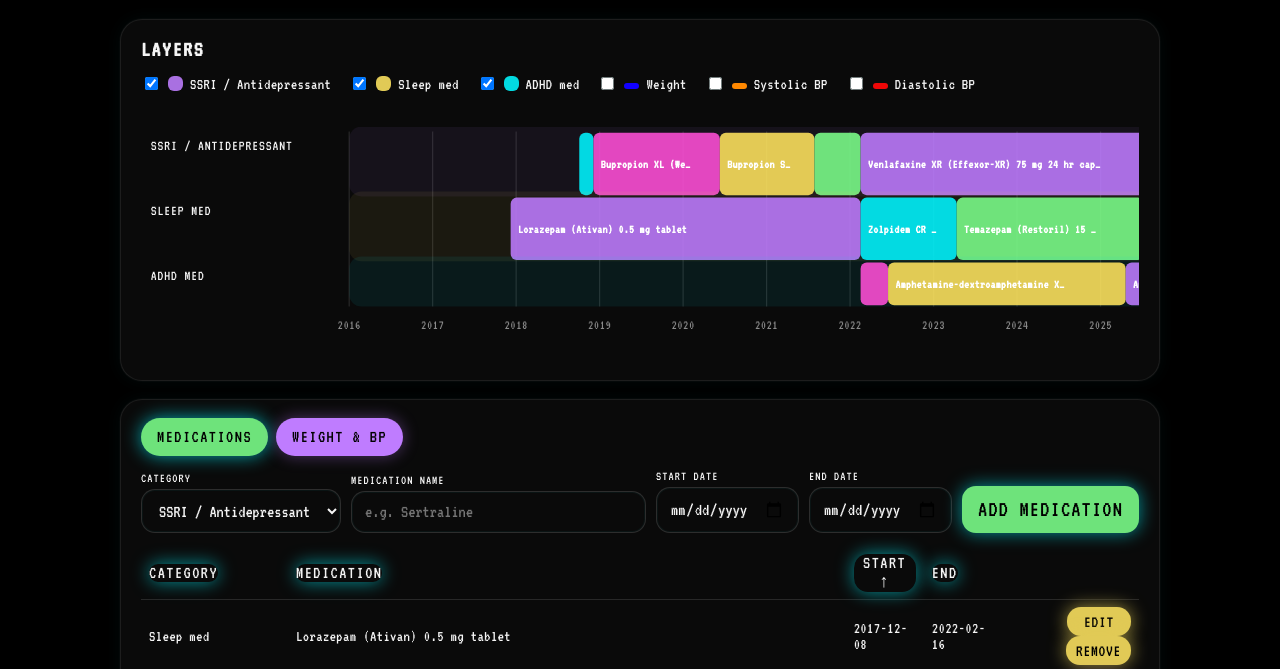
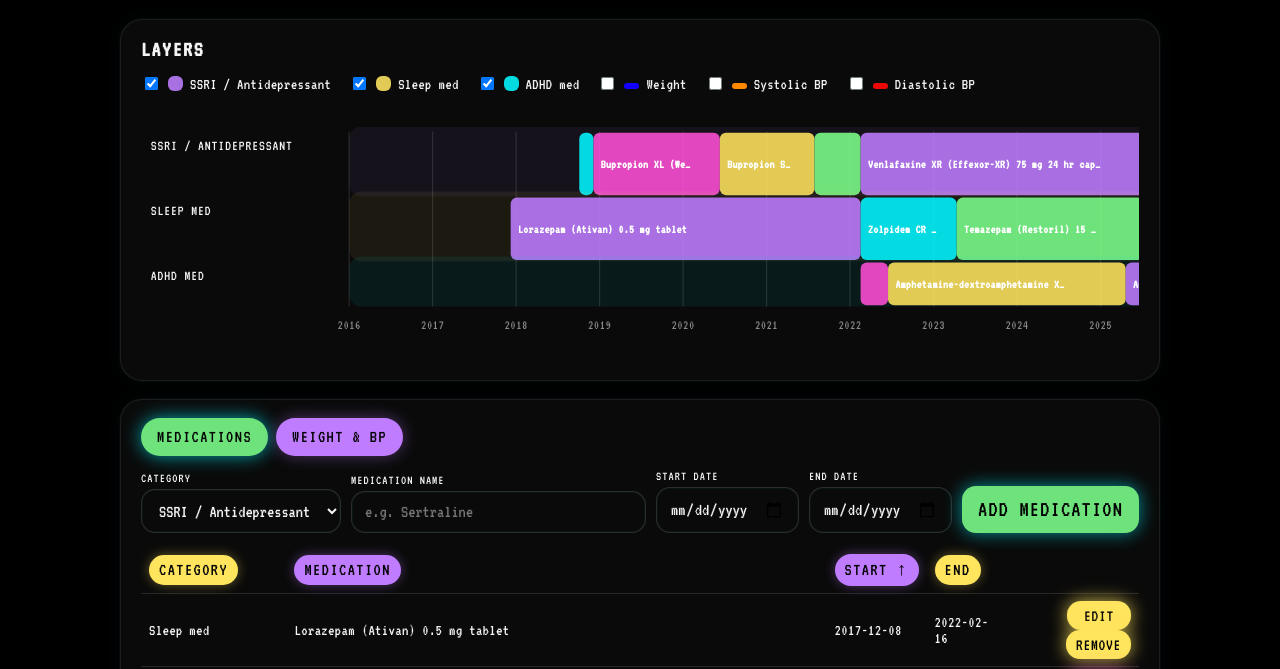
Before and after one commit to HippieHaley/health-vialink, a plain HTML site: page index.html in a window 1280 px wide. Shown: the part 88-757 px from the top of the page. Drawn offline with Linux system fonts and the light colour scheme.

Commit message:
buttons work

```diff
--- a/index.html
+++ b/index.html
@@ -171,6 +171,8 @@
   }
 
   button {
+    --btn-color: var(--teal);
+    --btn-glow: rgba(0,245,255,0.58);
     font-family: 'VT323', monospace;
     font-size: 23px;
     font-weight: 400;
@@ -178,9 +180,9 @@
     border-radius: 14px;
     border: none;
     cursor: pointer;
-    background: var(--teal);
+    background: var(--btn-color);
     color: #000;
-    box-shadow: 0 0 18px rgba(0,245,255,0.58);
+    box-shadow: 0 0 18px var(--btn-glow);
     letter-spacing: 0.05em;
     text-transform: uppercase;
     transition: opacity 0.15s ease;
@@ -188,16 +190,20 @@
 
   button:hover { opacity: 0.96; }
   button.ghost {
-    background: #ff4fd8;
+    --btn-color: #ff4fd8;
+    --btn-glow: rgba(255, 79, 216, 0.62);
+    background: var(--btn-color);
     color: #000;
-    box-shadow: 0 0 18px rgba(255, 79, 216, 0.62);
+    box-shadow: 0 0 18px var(--btn-glow);
   }
 
   .action-btn {
-    background: var(--action-color, var(--teal));
+    --btn-color: var(--action-color, var(--teal));
+    --btn-glow: var(--action-glow, rgba(0,245,255,0.6));
+    background: var(--btn-color);
     color: #000;
     border: 0;
-    box-shadow: 0 0 14px var(--action-glow, rgba(0,245,255,0.6));
+    box-shadow: 0 0 14px var(--btn-glow);
     padding: 6px 10px;
     min-width: 64px;
     font-size: 17px;
@@ -213,37 +219,52 @@
   }
 
   .tab {
+    --btn-color: #bf7cff;
+    --btn-glow: rgba(191,124,255,0.38);
     padding: 10px 16px;
     font-size: 18px;
     border-radius: 999px;
-    background: #bf7cff;
+    background: var(--btn-color);
     color: #000;
     cursor: pointer;
     border: 0;
-    box-shadow: 0 0 16px rgba(191,124,255,0.38);
+    box-shadow: 0 0 16px var(--btn-glow);
     font-family: 'VT323', monospace;
     letter-spacing: 0.08em;
     text-transform: uppercase;
   }
 
   .tab.active {
-    background: var(--teal);
+    --btn-color: var(--teal);
+    --btn-glow: rgba(0,245,255,0.66);
+    background: var(--btn-color);
     color: #000;
-    box-shadow: 0 0 18px rgba(0,245,255,0.66);
+    box-shadow: 0 0 18px var(--btn-glow);
   }
 
   .table-header-button {
-    background: transparent;
-    color: var(--ink);
+    --btn-color: #bf7cff;
+    --btn-glow: rgba(191,124,255,0.38);
+    display: inline-flex;
+    align-items: center;
+    justify-content: center;
+    white-space: nowrap;
+    background: var(--btn-color);
+    color: #000;
     border: none;
-    padding: 0;
+    padding: 6px 10px;
+    border-radius: 999px;
     font-family: 'VT323', monospace;
     font-size: 18px;
     font-weight: 400;
     letter-spacing: 0.08em;
     text-transform: uppercase;
     cursor: pointer;
+    box-shadow: 0 0 12px var(--btn-glow);
+    transition: opacity 0.15s ease;
   }
+
+  .table-header-button:hover { opacity: 0.96; }
 
   table { width: 100%; border-collapse: collapse; margin-top: 14px; font-size: 16px; }
   th, td { text-align: left; padding: 7px 8px; border-bottom: 1px solid var(--line); }
@@ -535,6 +556,41 @@ function hexToRgba(hex, alpha = 1) {
   return `rgba(${r}, ${g}, ${b}, ${alpha})`;
 }
 
+const NEON_ACTION_COLORS = ['#ff4fd8', '#00f5ff', '#7bff8a', '#ffe45e', '#bf7cff', '#ff7b7b', '#00ffae', '#ff9c00'];
+const TABLE_HEADER_COLORS = { med: {}, vital: {} };
+
+function getRandomNeonColor() {
+  const randomIndex = Math.floor(Math.random() * NEON_ACTION_COLORS.length);
+  return NEON_ACTION_COLORS[randomIndex];
+}
+
+function getStableColor(key, storage) {
+  if (!storage[key]) storage[key] = getRandomNeonColor();
+  return storage[key];
+}
+
+function applyNeonActionButtonStyle(button, color) {
+  const resolvedColor = color || button.dataset.actionColor || getRandomNeonColor();
+  button.dataset.actionColor = resolvedColor;
+  button.classList.add('action-btn');
+  button.style.setProperty('--action-color', resolvedColor);
+  button.style.setProperty('--action-glow', hexToRgba(resolvedColor, 0.8));
+  button.style.background = resolvedColor;
+  button.style.color = '#000';
+  button.style.boxShadow = `0 0 18px ${hexToRgba(resolvedColor, 0.8)}`;
+}
+
+function applyTableHeaderColor(button) {
+  const table = button.dataset.table;
+  const key = button.dataset.key;
+  const color = getStableColor(key, TABLE_HEADER_COLORS[table]);
+  button.dataset.headerColor = color;
+  button.style.setProperty('--btn-color', color);
+  button.style.setProperty('--btn-glow', hexToRgba(color, 0.38));
+  button.style.background = color;
+  button.style.boxShadow = `0 0 12px ${hexToRgba(color, 0.38)}`;
+}
+
 function parseDate(str) {
   const [y, m, d] = str.split('-').map(Number);
   return new Date(y, m - 1, d);
@@ -627,7 +683,7 @@ function getVitalSortValue(v, key) {
 
 function attachTableSortHandlers() {
   document.querySelectorAll('.table-header-button').forEach((button) => {
-    button.addEventListener('click', () => {
+    button.onclick = () => {
       const key = button.dataset.key;
       const table = button.dataset.table;
       if (table === 'med') {
@@ -646,7 +702,7 @@ function attachTableSortHandlers() {
         }
       }
       render();
-    });
+    };
   });
 }
 
@@ -672,14 +728,9 @@ function renderMedTable() {
         <button type="button" data-action="remove" data-i="${i}">Remove</button>
       </td>`;
 
-    const actionColor = cat ? resolveColor(cat.color) : '#00f5ff';
     tr.querySelectorAll('button').forEach((button) => {
-      button.classList.add('action-btn');
-      button.style.setProperty('--action-color', actionColor);
-      button.style.setProperty('--action-glow', hexToRgba(actionColor, 0.7));
-      button.style.background = actionColor;
-      button.style.color = '#000';
-      button.style.boxShadow = `0 0 18px ${hexToRgba(actionColor, 0.7)}`;
+      const color = m.actionColor || (m.actionColor = getRandomNeonColor());
+      applyNeonActionButtonStyle(button, color);
       button.addEventListener('click', () => {
         const action = button.dataset.action;
         if (action === 'remove') {
@@ -696,8 +747,11 @@ function renderMedTable() {
   });
 
   document.querySelectorAll('#medTable .table-header-button').forEach((button) => {
+    applyTableHeaderColor(button);
     const active = button.dataset.key === medTableState.key;
-    button.textContent = `${button.textContent.replace(/[ ↑↓]$/, '')}${active ? (medTableState.dir === 'asc' ? ' ↑' : ' ↓') : ''}`;
+    const baseLabel = button.dataset.label || button.textContent.replace(/[ ↑↓]$/, '');
+    button.dataset.label = baseLabel;
+    button.textContent = `${baseLabel}${active ? (medTableState.dir === 'asc' ? ' ↑' : ' ↓') : ''}`;
   });
 
   attachTableSortHandlers();
@@ -722,13 +776,8 @@ function renderVitalTable() {
       <td class="del"><button data-i="${i}">Remove</button></td>`;
 
     const removeBtn = tr.querySelector('button');
-    removeBtn.classList.add('action-btn');
-    const removeColor = '#585858';
-    removeBtn.style.setProperty('--action-color', removeColor);
-    removeBtn.style.setProperty('--action-glow', hexToRgba(removeColor, 0.6));
-    removeBtn.style.background = removeColor;
-    removeBtn.style.color = '#f5f5f5';
-    removeBtn.style.boxShadow = `0 0 16px ${hexToRgba(removeColor, 0.6)}`;
+    const color = v.actionColor || (v.actionColor = getRandomNeonColor());
+    applyNeonActionButtonStyle(removeBtn, color);
     removeBtn.addEventListener('click', () => {
       vitals.splice(i, 1);
       saveVitals();
@@ -739,8 +788,11 @@ function renderVitalTable() {
   });
 
   document.querySelectorAll('#vitalTable .table-header-button').forEach((button) => {
+    applyTableHeaderColor(button);
     const active = button.dataset.key === vitalTableState.key;
-    button.textContent = `${button.textContent.replace(/[ ↑↓]$/, '')}${active ? (vitalTableState.dir === 'asc' ? ' ↑' : ' ↓') : ''}`;
+    const baseLabel = button.dataset.label || button.textContent.replace(/[ ↑↓]$/, '');
+    button.dataset.label = baseLabel;
+    button.textContent = `${baseLabel}${active ? (vitalTableState.dir === 'asc' ? ' ↑' : ' ↓') : ''}`;
   });
 
   attachTableSortHandlers();
```
